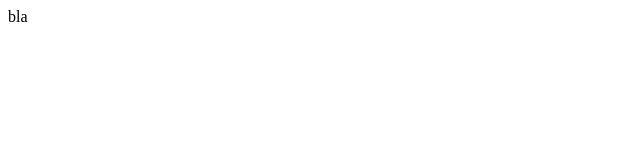
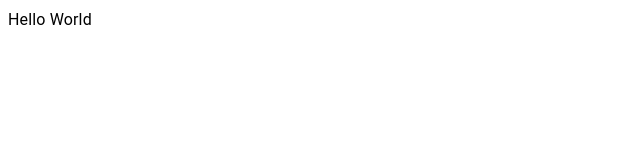
Before and after one commit to matheuslab/cadmus-frontend, a React (Create React App) app: page / in a window 1280 px wide. Shown: the top 160 px of the page, without its empty margins (0-640 px from the left). Built offline with nearby package versions, Linux system fonts and the light colour scheme.

Commit message:
Installing some dependencies

```diff
--- a/public/index.html
+++ b/public/index.html
@@ -11,20 +11,14 @@
     />
     <link rel="apple-touch-icon" href="%PUBLIC_URL%/logo192.png" />
     <!--
-      manifest.json provides metadata used when your web app is installed on a
-      user's mobile device or desktop. See https://developers.google.com/web/fundamentals/web-app-manifest/
-    -->
-    <link rel="manifest" href="%PUBLIC_URL%/manifest.json" />
-    <!--
       Notice the use of %PUBLIC_URL% in the tags above.
       It will be replaced with the URL of the `public` folder during the build.
       Only files inside the `public` folder can be referenced from the HTML.
-
       Unlike "/favicon.ico" or "favicon.ico", "%PUBLIC_URL%/favicon.ico" will
       work correctly both with client-side routing and a non-root public URL.
       Learn how to configure a non-root public URL by running `npm run build`.
     -->
-    <title>React App</title>
+    <title>Cadmus Votorantim</title>
   </head>
   <body>
     <noscript>You need to enable JavaScript to run this app.</noscript>
@@ -32,10 +26,8 @@
     <!--
       This HTML file is a template.
       If you open it directly in the browser, you will see an empty page.
-
       You can add webfonts, meta tags, or analytics to this file.
       The build step will place the bundled scripts into the <body> tag.
-
       To begin the development, run `npm start` or `yarn start`.
       To create a production bundle, use `npm run build` or `yarn build`.
     -->
--- a/src/App.js
+++ b/src/App.js
@@ -1,9 +1,9 @@
 import React from 'react';
 
-function App() {
-  return (
-    <div>bla</div>
-  );
-}
+import Routes from './routes';
+
+export const App = () => (
+  <Routes />
+);
 
 export default App;
--- a/src/index.js
+++ b/src/index.js
@@ -1,10 +1,14 @@
 import React from 'react';
 import ReactDOM from 'react-dom';
+import { IntlProvider } from 'react-intl';
 import App from './App';
+
 
 ReactDOM.render(
   <React.StrictMode>
-    <App />
+    <IntlProvider locale="en">
+      <App />
+    </IntlProvider>
   </React.StrictMode>,
-  document.getElementById('root')
+  document.getElementById('root'),
 );
--- /dev/null
+++ b/src/pages/Challenge/index.js
@@ -0,0 +1,16 @@
+import React from 'react';
+import Typography from '@material-ui/core/Typography';
+import { FormattedMessage } from 'react-intl';
+import Box from '@material-ui/core/Box';
+
+import messages from './messages';
+
+export const Challenge = () => (
+  <Box>
+    <Typography>
+      <FormattedMessage {...messages.title} />
+    </Typography>
+  </Box>
+);
+
+export default Challenge;
--- /dev/null
+++ b/src/pages/Challenge/messages.js
@@ -0,0 +1,10 @@
+import { defineMessages } from 'react-intl';
+
+export const scope = 'src.pages.Challenge';
+
+export default defineMessages({
+  title: {
+    id: `${scope}.title`,
+    defaultMessage: 'Hello World',
+  },
+});
--- /dev/null
+++ b/src/routes.js
@@ -0,0 +1,15 @@
+import React from 'react';
+
+import { BrowserRouter, Route, Switch } from 'react-router-dom';
+
+import Challenge from './pages/Challenge';
+
+export const Routes = () => (
+  <BrowserRouter>
+    <Switch>
+      <Route exact path="/" component={Challenge} />
+    </Switch>
+  </BrowserRouter>
+);
+
+export default Routes;
```
Also changed, not shown: package.json (+14 -1 lines), .eslintrc.json (added), 2 other files (tests, documents, lock files or other folders).
